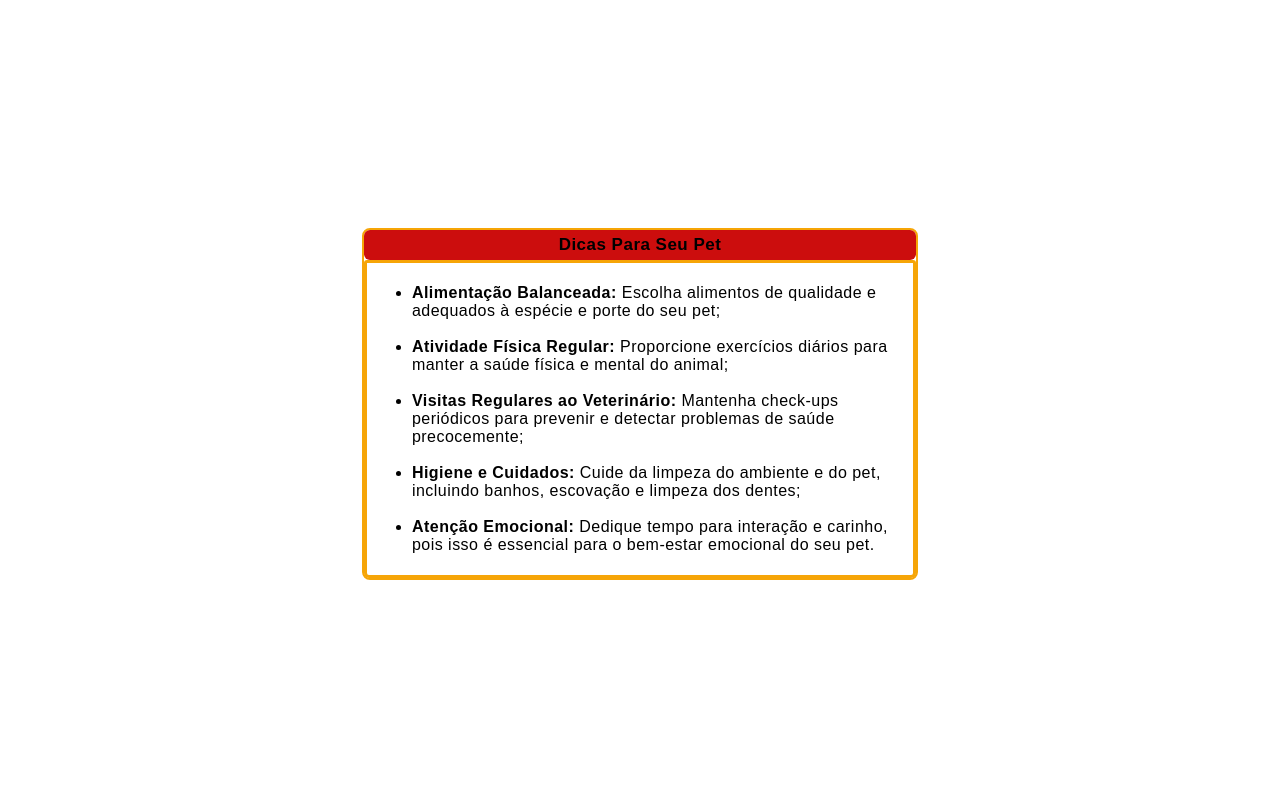
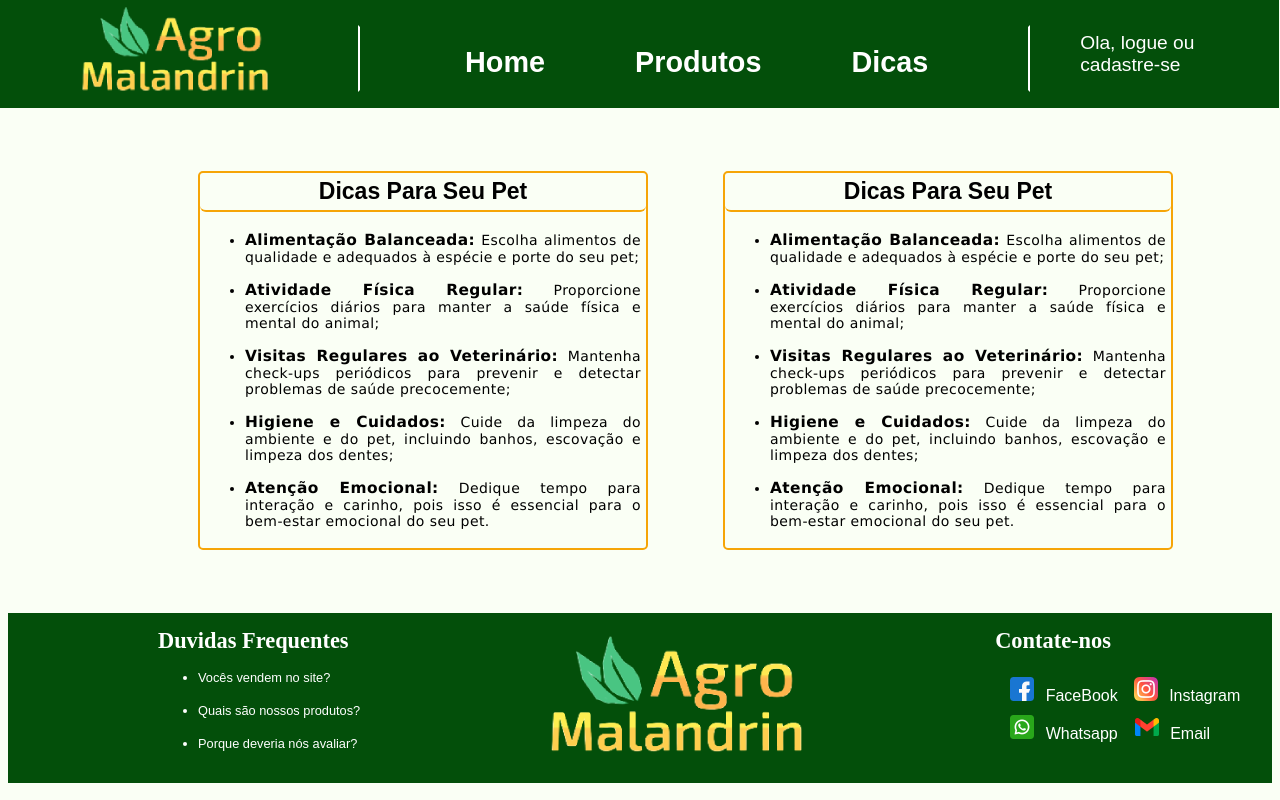
Before and after one commit to YuriLima1/Projeto-Agro-malandrin, a PHP site: page /dicas.php in a window 1280 px wide. Run offline with PHP 8.4, Linux system fonts and the light colour scheme.

Commit message:
criação dicas

```diff
--- a/dicas.php
+++ b/dicas.php
@@ -1,80 +1,54 @@
-<!DOCTYPE html>
-<html lang="pt=br">
+<?php
+    include_once 'includes/header.php'
+?>
+<header>
+<title>Dicas - Agro Malandrin</title>
+</header>
 
-<head>
-    <meta charset="UTF-8">
-    <meta http-equiv="X-UA-Compatible" content="IE=edge">
-    <meta name="viewport" content="width=device-width, initial-scale=1.0">
-    <title>Dicas</title>
+<body id="dicas">
+    <div id="conteiner">
+        <table cellspacing="0" id="tableDicas1">
+            <th id="titulo">Dicas Para Seu Pet</th>
 
-    <style>
-        th {
-            text-align: center;
-            font-family: Arial, Helvetica, sans-serif;
+            <tr>
+                <td >
+                    <ul>
+                        <li><strong>Alimentação Balanceada:</strong> Escolha alimentos de qualidade e adequados à espécie e porte do seu pet;</li><br>
 
-        }
+                        <li><strong>Atividade Física Regular:</strong> Proporcione exercícios diários para manter a saúde física e mental do animal;</li><br>
 
-        ul {
-            font-family: Arial, Helvetica, sans-serif;
+                        <li><strong>Visitas Regulares ao Veterinário:</strong> Mantenha check-ups periódicos para prevenir e detectar problemas de saúde precocemente;</li><br>
 
-        }
+                        <li><strong>Higiene e Cuidados:</strong> Cuide da limpeza do ambiente e do pet, incluindo banhos, escovação e limpeza dos dentes;</li><br>
 
-        .table-round-corner {
-            border-color: #F6A507;
-            color: black;
-            border-radius: 8px;
-            letter-spacing: .03em;
-            margin-top: 18%;
-            margin-left: 28%;
-            margin-right: 28%;
-            border-collapse: separate;
-            border-style: solid;
-            border-width: 2px;
-        }
+                        <li><strong>Atenção Emocional:</strong> Dedique tempo para interação e carinho, pois isso é essencial para o bem-estar emocional do seu pet.</li>
+                    </ul>
+                </td>
+            </tr>
+        </table>
 
-        table td {
-            color: #000;
-            background-color: white;
-            padding: 5px;
-            border: 3px solid #F6A507;
-            border-radius: 3px;
-            border-bottom-left-radius: 5px;
-            border-bottom-right-radius: 5px;
-        }
+        <table cellspacing="0" id="tableDicas2">
+            <th id="titulo">Dicas Para Seu Pet</th>
 
-        table th {
-            color: #000;
-            background-color: rgb(204, 13, 13);
-            text-align: center;
-            padding: 5px;
-            font-size: 17px;
-            border-radius: 6px;
-        }
-    </style>
+            <tr>
+                <td >
+                    <ul>
+                        <li><strong >Alimentação Balanceada:</strong> Escolha alimentos de qualidade e adequados à espécie e porte do seu pet;</li><br>
 
-</head>
+                        <li><strong>Atividade Física Regular:</strong> Proporcione exercícios diários para manter a saúde física e mental do animal;</li><br>
 
-<body>
-    <table class="table-round-corner" cellspacing="0">
-        <th><strong>Dicas Para Seu Pet</strong></th>
-        <tr>
-            <td>
-                <ul>
-                    <li><strong>Alimentação Balanceada:</strong> Escolha alimentos de qualidade e adequados à
-                        espécie e porte do seu pet;</li><br>
-                    <li><strong>Atividade Física Regular:</strong> Proporcione exercícios diários para manter a
-                        saúde física e mental do animal;</li><br>
-                    <li><strong>Visitas Regulares ao Veterinário:</strong> Mantenha check-ups periódicos para
-                        prevenir e detectar problemas de saúde precocemente;</li><br>
-                    <li><strong>Higiene e Cuidados:</strong> Cuide da limpeza do ambiente e do pet, incluindo
-                        banhos, escovação e limpeza dos dentes;</li><br>
-                    <li><strong>Atenção Emocional:</strong> Dedique tempo para interação e carinho, pois isso é
-                        essencial para o bem-estar emocional do seu pet.</li>
-                </ul>
-            </td>
-        </tr>
-    </table>
+                        <li><strong>Visitas Regulares ao Veterinário:</strong> Mantenha check-ups periódicos para prevenir e detectar problemas de saúde precocemente;</li><br>
 
+                        <li><strong>Higiene e Cuidados:</strong> Cuide da limpeza do ambiente e do pet, incluindo banhos, escovação e limpeza dos dentes;</li><br>
+
+                        <li><strong>Atenção Emocional:</strong> Dedique tempo para interação e carinho, pois isso é essencial para o bem-estar emocional do seu pet.</li>
+                    </ul>
+                </td>
+            </tr>
+        </table>
+    </div>
 </body>
 
-</html>
+<?php
+include_once 'includes/footer.php';
+?>
--- a/estilos/estilo.css
+++ b/estilos/estilo.css
@@ -5,7 +5,7 @@ body{
 
 /* home config*/
 #home{
-    margin: 0 100px 0 150px;
+    margin: 0 160px 0 160px;
     margin-top: 50px;
 }
 
@@ -17,12 +17,84 @@ body{
 #apresentacao {
     font-size: 1.19em;
     font-family:'Segoe UI', Tahoma, Verdana, sans-serif;
+    margin-bottom: 100px;
+    text-align: justify;
 }
 
-#home #foto #imagem{
-    border: #034F0A;
+#home #foto1{
+    display: flex;
+}
+#home #foto1 #foto{
+    border: solid 1px #034F0A;
+    padding: 15px 15px 10px 15px;
+    border-radius: 8px;
 }
 
+#home #foto1 #foto p{
+    margin-top: 0px;
+    margin-left: 25px;
+    margin-bottom: 0px;
+    font-family: Arial, Helvetica, sans-serif;
+}
+
+#home #foto1 #faixada{
+    height: 300px;
+    width: 450px;
+    border-radius: 8px;
+}
+#home #foto1 #texto{
+    margin-left: 60px;
+    margin-top: 80px;
+    font-family: Arial, Helvetica, sans-serif;
+    font-size: 1.5em;
+    text-align: justify;
+}
+
+#home #foto1 #texto p:hover{
+    color: #034F0A;
+    font-size: 105%;
+}
+
+/*config dicas*/
+
+#dicas #tableDicas1, #dicas #tableDicas2{
+    border:solid 2px #F6A507 ;
+    margin-top: 5%;
+    margin-bottom: 5%;
+    border-radius: 5px ;
+    width: 450px;
+}
+#dicas #tableDicas1{
+    margin-left: 190px;
+    margin-right: 75px;
+}
+
+#dicas #conteiner td {
+    padding: 5px;
+    font-family: 'Lucida Sans', 'Lucida Sans Regular', 'Lucida Grande', 'Lucida Sans Unicode', Geneva, Verdana, sans-serif;
+    letter-spacing: .03em;
+    font-size: 14px;
+    text-align: justify;
+}
+
+#dicas #conteiner #titulo {
+    border: 2px solid #F6A507;
+    border-top: 0;
+    border-right: 0;
+    border-left: 0;
+    text-align: center;
+    padding: 5px;
+    font-size: 23px;
+    border-radius: 6px;
+    font-family: Arial, Helvetica, sans-serif;
+}
+#dicas #conteiner{
+    display: flex;
+}
+
+#dicas #conteiner strong {
+    font-size: 110%;
+}
 
 /*header config*/
 
@@ -42,9 +114,9 @@ header #logo{/*a logo que fica no header*/
 
 /*butão de login*/
 #login{
-     font-size: 1.2em;
-     font-family: arial;
-     margin-top: 15px;
+    font-size: 1.2em;
+    font-family: arial;
+    margin-top: 15px;
 
 }
 
@@ -56,6 +128,7 @@ header #login #link {
 header #login #link:hover{
     color: #FFF086;
 }
+
 /*config navbar*/
 #navbar #nav {
 
@@ -82,7 +155,9 @@ header #navbar {
     border-right: 2px solid #ffffff;
     border-left: 2px solid #ffffff;
     height: 63px;
+
 }
+
 
 /*footer config*/
 footer {
@@ -117,7 +192,7 @@ footer #links:hover {
 
 /*logo do footer*/
 footer #logo {
-    margin-top: -10px;
+
     margin-left: 150px;
     margin-right: 150px;
 }
@@ -133,7 +208,9 @@ footer #logo {
 #linksfora #linkfoo:hover, footer #linksfora #Emailbotum:hover {
     color: #FFF086;
 }
+
 footer #linksfora #Emailbotum {
+    font-family: Arial, Helvetica, sans-serif;
     background: none;
     border: none;
     text-decoration: none;
@@ -142,6 +219,7 @@ footer #linksfora #Emailbotum {
     margin-left: -5px;
     cursor: pointer;
 }
+
 
 /* ageitando a grade de links esternos*/
 footer #linksfora #linkfoo #facefoo,
--- a/includes/footer.php
+++ b/includes/footer.php
@@ -3,11 +3,11 @@
         <div id="perguntas"> <!-- sessão de ajuda -->
             <h1 id="titulo">Duvidas Frequentes</h1>
             <ul>
-                <a href="" id="links"> <li>Vocês vendem no site?        </li> </a>
+                <a href="ajuda.php" id="links"> <li>Vocês vendem no site?        </li> </a>
                 <br>
-                <a href="" id="links"> <li>Quais são nossos produtos?</li> </a>
+                <a href="ajuda.php" id="links"> <li>Quais são nossos produtos?</li> </a>
                 <br>
-                <a href="" id="links"> <li>Porque deveria nós avaliar?         </li> </a>
+                <a href="ajuda.php" id="links"> <li>Porque deveria nós avaliar?         </li> </a>
             </ul>
 
         </div>
@@ -16,32 +16,23 @@
         <img src="multimidia/Logo_Foo.png" alt="logo da agro malandrin" >
         </div>
 
-        <div id="linksfora">
+        <div id="linksfora">  <!-- os links de fora (para outros sites) -->
             <h1 id="titulo">Contate-nos</h1>
             <table>
                 <tr>
                     <td > <a href="https://www.facebook.com/agromalandrin/" target="_blank" id="linkfoo"> <li id="facefoo"> FaceBook </li> </a> </td>
-
-
 
                     <td> <a href="https://www.instagram.com/agromalandrin/" target="_blank" id="linkfoo"> <li id="instfoo"> Instagram </li> </a> </td>
                 </tr>
                 <tr>
                     <td> <a href="https://wa.me/551938431393"  target="_blank" id="linkfoo"> <li id="whatfoo"> Whatsapp </li> </a> </td>
 
-
-
                     <td>
-
-
-
-
-                            <button onclick="copiarTexto()" id="Emailbotum"> <li id="Emailfoo">Email</li></button>
+                        <button onclick="copiarTexto()" id="Emailbotum"> <li id="Emailfoo"> Email </li></button>
 
                         <script>
                         function copiarTexto() {
                                 var email = "Agromalandrin"; // Texto a ser copiado
-
                                 // Tenta usar o método clipboard para copiar
                                 navigator.clipboard.writeText(email)
                                 .then(() => {
@@ -52,7 +43,6 @@
                                 });
                             }
                         </script>
-
                     </td>
                 </tr>
             </table>
--- a/includes/header.php
+++ b/includes/header.php
@@ -21,11 +21,13 @@
 
             <!-- links do nav -->
             <a href="index.php" id="nav"> <h1>Home</h1> </a>
+            <a href="Produtos.php" id="nav"> <h1>Produtos</h1> </a>
             <a href="dicas.php" id="nav"> <h1>Dicas</h1> </a>
-            <a href="Produtos.php" id="nav"> <h1>Produtos</h1> </a>
 
         </div>
 
         <!-- colocando o botão para poder logar -->
        <div id="login"> <a href="login.php" id="link"> <p>Ola, logue ou <br>cadastre-se</p> </a> </div>
+
+
     </header>
```
Also changed, not shown: index.php (+8 -2 lines), ajuda.php (added), multimidia/Logo_Foo.png, multimidia/faixada_AG.png, multimidia/icones/whatsapp.png. Lines whose indentation alone changed are shown as unchanged.
